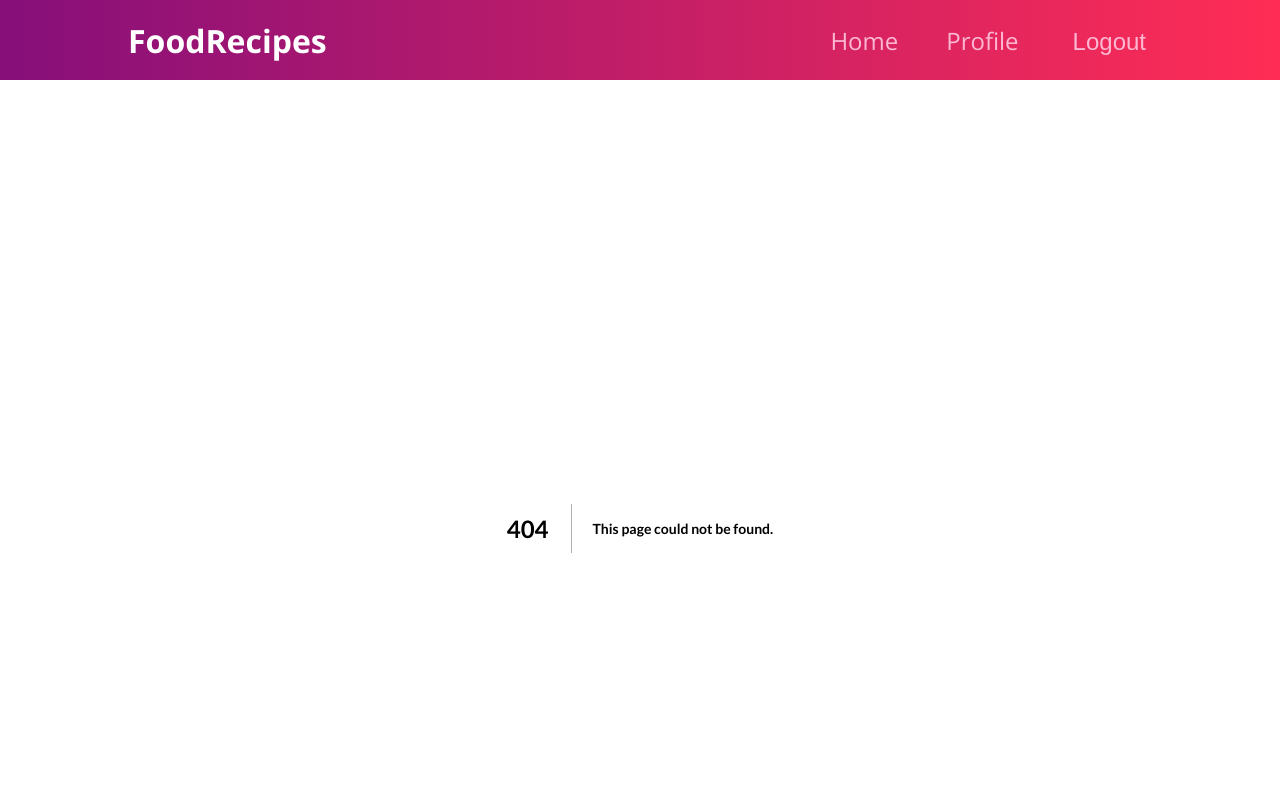
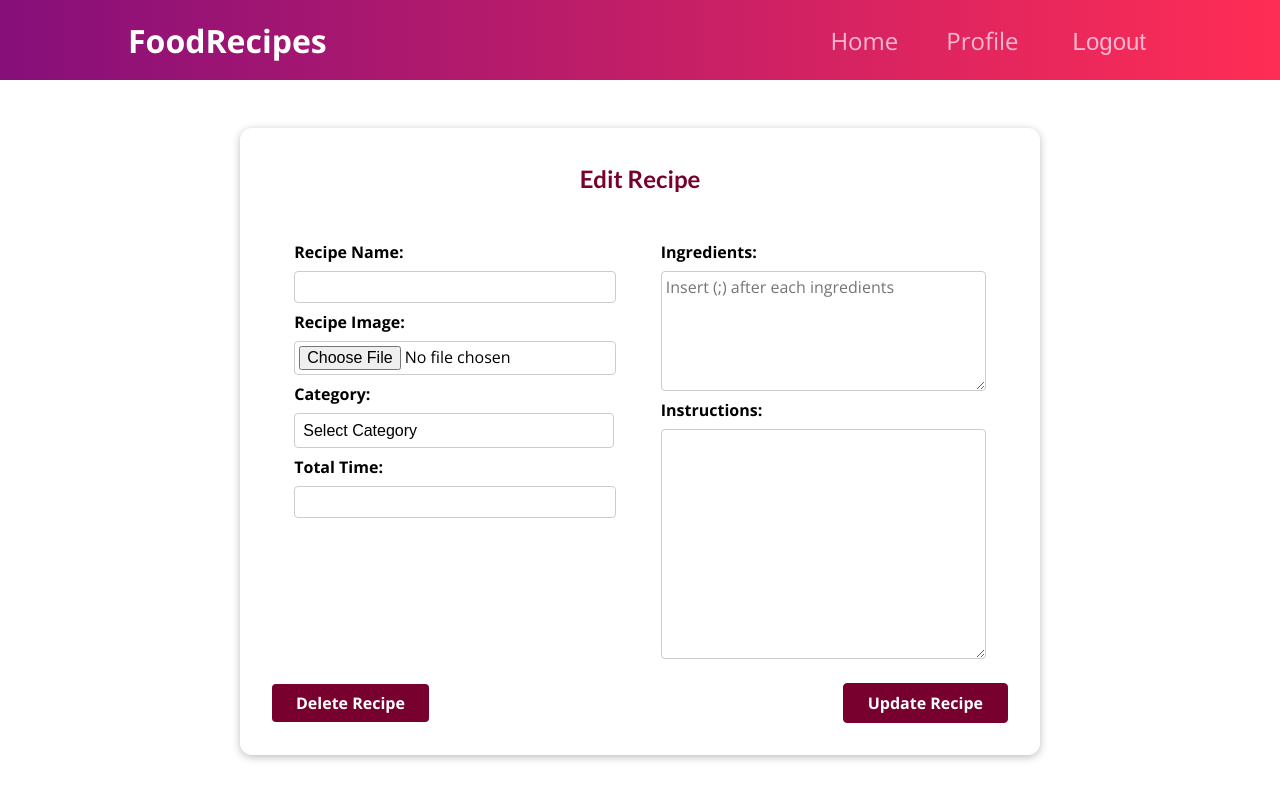
Before and after one commit to malakshaer/food-recipes, a Next.js app in the folder frontend/: page /edit-recipe/1 in a window 1280 px wide. Before the commit this address had no page. Shown: the top 800 px of the page. Built offline with nearby package versions, Linux system fonts and the light colour scheme.

Commit message:
frontend: create edit recipe page for each recipe

```diff
--- /dev/null
+++ b/frontend/src/pages/edit-recipe/EditRecipe.module.css
@@ -0,0 +1,123 @@
+.card{
+    margin: 2rem auto;
+    width: 50rem;
+    max-width: 90%;
+    padding: 1rem;
+    border-radius: 12px;
+    box-shadow: 0 2px 8px rgba(0, 0, 0, 0.26);
+}
+
+.card h2 {
+    font-size: 1.5rem;
+    font-weight: bold;
+    margin-bottom: 2rem;
+    text-align: center;
+    color: #77002e;
+}
+
+.form {
+    padding: 1rem;
+    display: flex;
+    flex-direction: row;
+    flex-wrap: wrap;
+    justify-content: space-around;
+}
+
+
+.control {
+    margin-bottom: 0.5rem;
+}
+
+.control label {
+    display: block;
+    font-weight: bold;
+    margin-bottom: 0.5rem;
+}
+
+.control input,
+.control textarea {
+    display: block;
+    font: inherit;
+    border-radius: 4px;
+    border: 1px solid #ccc;
+    padding: 0.25rem;
+    width: 100%;
+}
+
+.control input:focus,
+.control textarea:focus {
+    outline: none;
+    box-shadow: 0 0 0 2px #60a5fa;
+    border-color: #60a5fa;
+}
+
+.control textarea {
+    min-width: 325px;
+
+}
+
+
+
+.category {
+    font-size: 1rem;
+    padding: 0.5rem;
+    border-radius: 0.25rem;
+    border: 1px solid #ccc;
+    background-color: #fff;
+    appearance: none;
+    width: 100%;
+    max-width: 20rem;
+}
+
+.category:focus {
+    outline: none;
+    box-shadow: 0 0 0 2px #60a5fa;
+    border-color: #60a5fa;
+}
+
+.category option {
+    font-size: 1rem;
+}
+
+.buttons {
+    display: flex;
+    flex-direction: row;
+    justify-content: space-between;
+    align-items: center;
+    width: 100%;
+    margin-top: 1rem;
+}
+
+.actions button {
+    font: inherit;
+    cursor: pointer;
+    background-color: #77002e;
+    color: white;
+    padding: 0.5rem 1.5rem;
+    border: 1px solid #77002e;
+    border-radius: 4px;
+    font-weight: bold;
+
+}
+
+.actions button:hover,
+.actions button:active {
+    background-color: #a50e48;
+    border-color: #a50e48;
+}
+
+.actions_delete button {
+    font: inherit;
+    cursor: pointer;
+    background-color: #77002e;
+    color: white;
+    padding: 0.5rem 1.5rem;
+    border: none;
+    border-radius: 4px;
+    font-weight: bold;
+}
+
+.actions_delete button:hover,
+.actions_delete button:active {
+    background-color: red;
+}
--- /dev/null
+++ b/frontend/src/pages/edit-recipe/[id].jsx
@@ -0,0 +1,151 @@
+import { useRef } from "react";
+import classes from "./EditRecipe.module.css";
+
+const recipes = [
+  {
+    id: 1,
+    name: "Spaghetti",
+    ingredients: [
+      { id: 1, text: "1/2 cup olive oil" },
+      { id: 2, text: "1 onion, chopped" },
+      { id: 3, text: "1 green bell pepper, chopped" },
+      { id: 4, text: "2 cloves garlic, chopped" },
+      { id: 5, text: "1 (28 ounce) can crushed tomatoes" },
+      { id: 6, text: "1 (6 ounce) can tomato paste" },
+      { id: 7, text: "1/2 cup water" },
+    ],
+    instructions:
+      "Heat oil in a large pot over medium heat. Cook and stir onion, green bell pepper, and garlic in the hot oil until onion has softened and turned translucent, about 5 minutes. Stir crushed tomatoes, tomato paste, and water into the onion mixture; season with salt and pepper. Bring sauce to a boil, reduce heat to medium-low, and simmer until flavors have blended, about 30 minutes.",
+    image: "",
+    total_time: "10min",
+    category: "meal",
+    created_at: "1/1/2023",
+  },
+];
+const EditRecipe = (props) => {
+  const recipe = props.recipes
+    ? props.recipes.find((recipe) => recipe.id === props.id)
+    : null;
+
+  const nameInputRef = useRef();
+  const imageInputRef = useRef();
+  const instructionsInputRef = useRef();
+  const ingredientsInputRef = useRef();
+  const categoryInputRef = useRef();
+  const totalTimeInputRef = useRef();
+
+  const nameDefaultValue = recipe ? recipe.name : "";
+  const imageDefaultValue = recipe ? recipe.image : "";
+  const categoryDefaultValue = recipe ? recipe.category : "";
+  const totalTimeDefaultValue = recipe ? recipe.total_time : "";
+  const ingredientsDefaultValue = recipe ? recipe.ingredients.join("; ") : "";
+
+  const submitHandler = (event) => {
+    event.preventDefault();
+
+    const recipeData = {
+      name: enteredName,
+      image: enteredImage,
+      instructions: enteredInstructions,
+      ingredients: ingredients,
+      category: enteredCategory,
+      total_time: enteredTotalTime,
+    };
+
+    props.onEditRecipe(props.id, recipeData);
+  };
+
+  return (
+    <div className={classes.card}>
+      <h2>Edit Recipe</h2>
+      <form className={classes.form} onSubmit={submitHandler}>
+        <div>
+          <div className={classes.control}>
+            <label htmlFor="name">Recipe Name:</label>
+            <input
+              type="text"
+              required
+              id="name"
+              defaultValue={nameDefaultValue}
+              ref={nameInputRef}
+            />
+          </div>
+          <div className={classes.control}>
+            <label htmlFor="image">Recipe Image:</label>
+            <input
+              type="file"
+              required
+              id="image"
+              ref={imageInputRef}
+              defaultValue={imageDefaultValue}
+            />
+          </div>
+          <div className={classes.control}>
+            <label htmlFor="category">Category:</label>
+            <select
+              className={classes.category}
+              id="category"
+              required
+              ref={categoryInputRef}
+              defaultValue={categoryDefaultValue}
+            >
+              <option value="">Select Category</option>
+              <option value="salads">Salads</option>
+              <option value="soups">Soups</option>
+              <option value="desserts">Desserts</option>
+              <option value="main-dishes">Main Dishes</option>
+              <option value="sides">Sides</option>
+              <option value="breakfast">Breakfast</option>
+              <option value="drinks">Drinks</option>
+              <option value="snacks">Snacks</option>
+            </select>
+          </div>
+          <div className={classes.control}>
+            <label htmlFor="totalTime">Total Time:</label>
+            <input
+              type="number"
+              required
+              id="totalTime"
+              defaultValue={totalTimeDefaultValue}
+              ref={totalTimeInputRef}
+              min="0"
+            />
+          </div>
+        </div>
+        <div>
+          <div className={classes.control}>
+            <label htmlFor="ingredients">Ingredients:</label>
+            <textarea
+              id="ingredients"
+              required
+              rows="5"
+              ref={ingredientsInputRef}
+              defaultValue={ingredientsDefaultValue}
+              placeholder="Insert (;) after each ingredients"
+            ></textarea>
+          </div>
+          <div className={classes.control}>
+            <label htmlFor="instructions">Instructions:</label>
+            <textarea
+              id="instructions"
+              required
+              rows="10"
+              ref={instructionsInputRef}
+              defaultValue={ingredientsDefaultValue}
+            ></textarea>
+          </div>
+        </div>
+        <div className={classes.buttons}>
+          <div className={classes.actions_delete}>
+            <button>Delete Recipe</button>
+          </div>
+          <div className={classes.actions}>
+            <button>Update Recipe</button>
+          </div>
+        </div>
+      </form>
+    </div>
+  );
+};
+
+export default EditRecipe;
```
